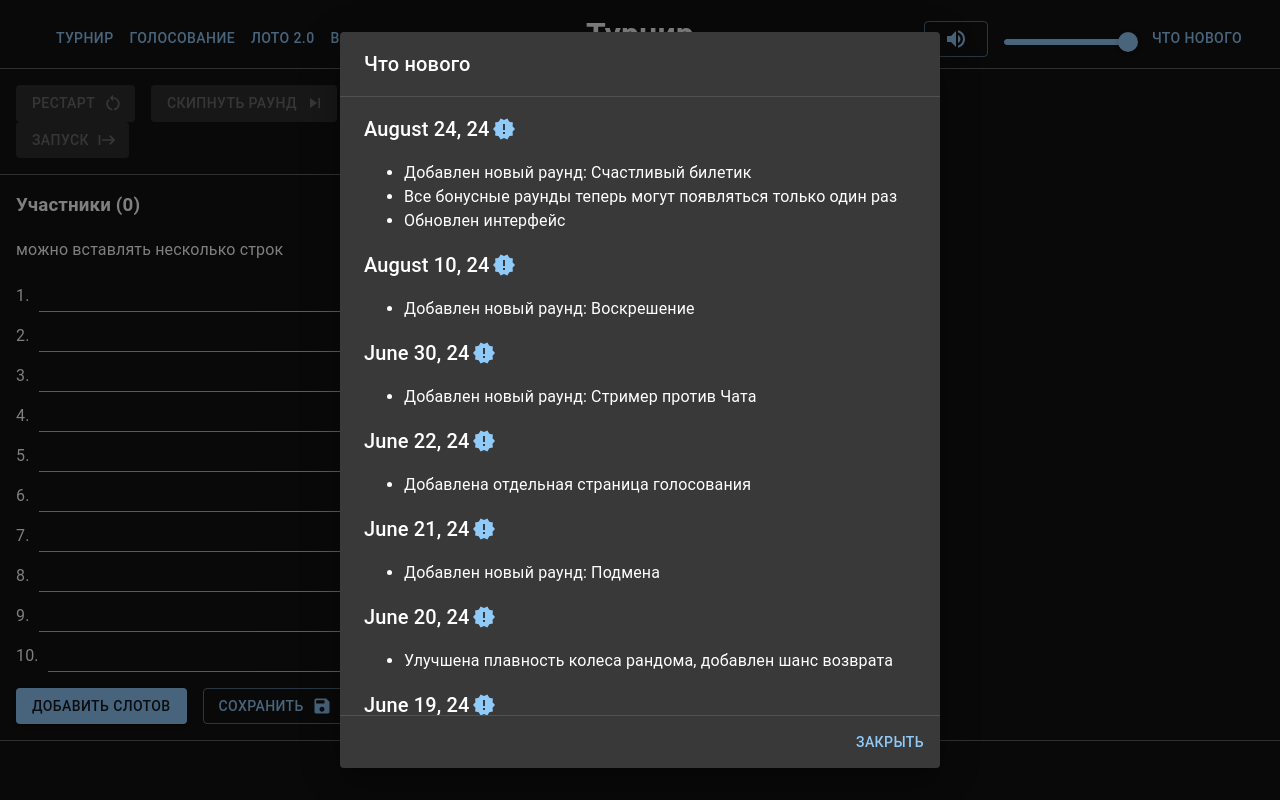
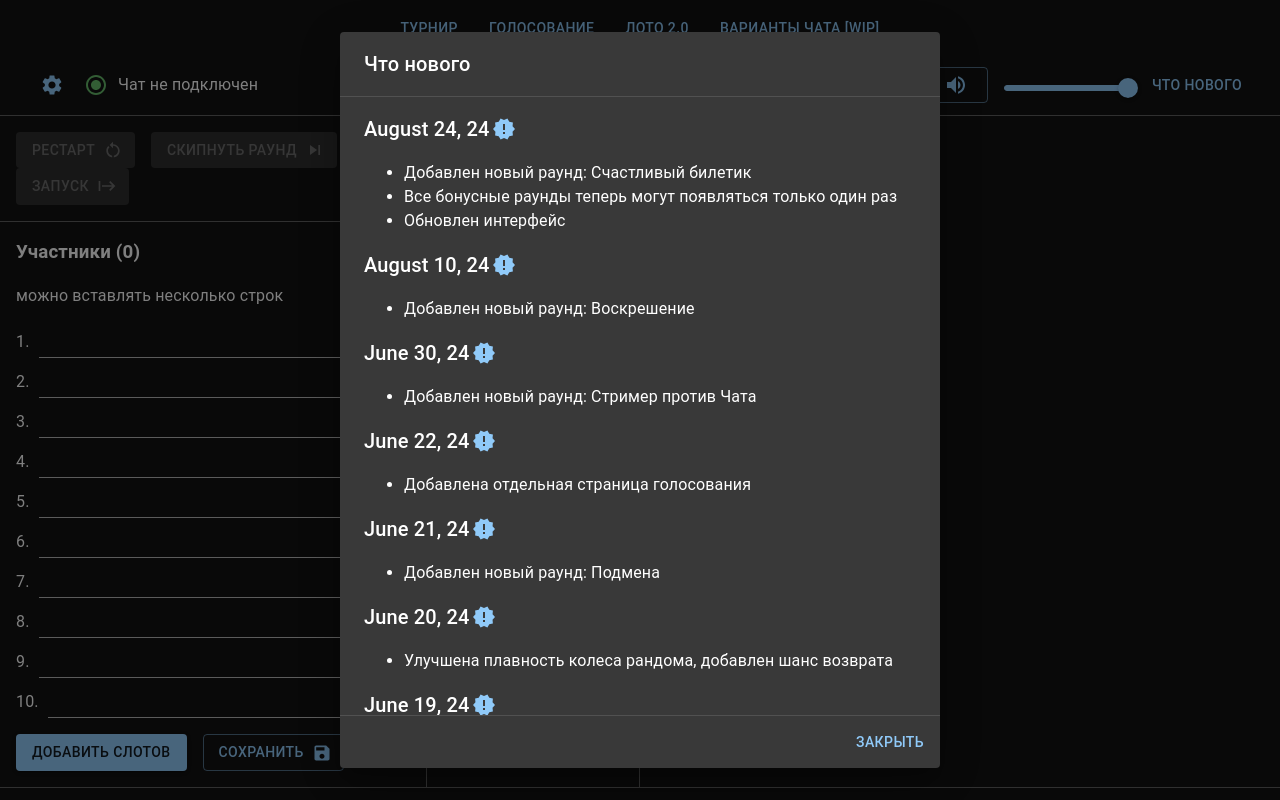
Before and after one commit to maximvl/turnir, a React (Vite) app: page / in a window 1280 px wide. Built offline with nearby package versions, Linux system fonts and the light colour scheme.

Commit message:
Add chat connection button

```diff
--- /dev/null
+++ b/src/common/ChatConnectionButton.tsx
@@ -0,0 +1,80 @@
+import { Error, RadioButtonChecked, Settings } from '@mui/icons-material'
+import {
+  Box,
+  Button,
+  Dialog,
+  DialogActions,
+  DialogContent,
+  DialogTitle,
+  FormControl,
+  Input,
+  InputLabel,
+  MenuItem,
+  Select,
+} from '@mui/material'
+import { useState } from 'react'
+
+type Props = {}
+
+type ServerType = 'twitch.tv' | 'vkvideo.ru'
+
+export default function ChatConnectionButton(props: Props) {
+  const [open, setOpen] = useState(false)
+  const [channel, setChannel] = useState<string | null>(null)
+  const [server, setServer] = useState<string | null>(null)
+
+  const [isConnected, setIsConnected] = useState(true)
+
+  let statusMessage = 'Чат не подключен'
+  if (channel && server) {
+    statusMessage = `${server}/${channel}`
+  }
+
+  return (
+    <Box>
+      <Box display="flex" alignItems="center">
+        <Button onClick={() => setOpen(true)}>
+          <Settings />
+        </Button>
+        {isConnected ? (
+          <Box display="flex" alignItems="center">
+            <RadioButtonChecked color="success" sx={{ marginRight: '10px' }} />
+            {statusMessage}
+          </Box>
+        ) : (
+          <Box display="flex" alignItems="center">
+            <Error color="error" sx={{ marginRight: '10px' }} />
+            {statusMessage}
+          </Box>
+        )}
+      </Box>
+      <Dialog open={open}>
+        <DialogTitle>Подключение к чату</DialogTitle>
+        <DialogContent sx={{ padding: '20px' }}>
+          <FormControl fullWidth sx={{ marginTop: '10px' }}>
+            <InputLabel>Сервер</InputLabel>
+            <Select
+              onChange={(e) => setServer(e.target.value as ServerType)}
+              value={server}
+              label="Сервер"
+            >
+              <MenuItem value="twitch.tv">twitch.tv</MenuItem>
+              <MenuItem value="vkvideo.ru">vkvideo.ru</MenuItem>
+            </Select>
+          </FormControl>
+          <Box display="flex" alignItems="baseline" sx={{ marginTop: '10px' }}>
+            <Input
+              placeholder="канал"
+              onChange={(e) => setChannel(e.target.value)}
+              sx={{ marginTop: '10px', marginRight: '20px' }}
+            />
+            <Button variant="contained">Подключиться</Button>
+          </Box>
+        </DialogContent>
+        <DialogActions>
+          <Button onClick={() => setOpen(false)}>Закрыть</Button>
+        </DialogActions>
+      </Dialog>
+    </Box>
+  )
+}
--- a/src/common/MainMenu.tsx
+++ b/src/common/MainMenu.tsx
@@ -5,6 +5,7 @@ import { MusicContext } from './hooks/MusicContext'
 import { useContext } from 'react'
 import { useNavigate } from 'react-router-dom'
 import { MusicType } from '@/pages/turnir/types'
+import ChatConnectionButton from './ChatConnectionButton'
 
 type Props = {
   title: string
@@ -38,23 +39,32 @@ export default function MainMenu({ title }: Props) {
 
   return (
     <Box paddingTop={'10px'}>
+      <Box textAlign="center" marginBottom="10px">
+        <Button onClick={openTurnirPage} sx={{ marginRight: '15px' }}>
+          Турнир
+        </Button>
+        <Button onClick={openVotingPage} sx={{ marginRight: '15px' }}>
+          Голосование
+        </Button>
+        <Button onClick={openLotoPage} sx={{ marginRight: '15px' }}>
+          Лото 2.0
+        </Button>
+        <Button onClick={openChatOptionsPage}>Варианты чата [WIP]</Button>
+      </Box>
       <Box
         marginTop={'10px'}
         sx={{
           textAlign: 'left',
           float: 'left',
           position: 'absolute',
-          paddingLeft: 6,
+          paddingLeft: '20px',
           display: 'flex',
           justifyContent: 'space-between',
           width: '100%',
         }}
       >
         <Box display="flex">
-          <Button onClick={openTurnirPage}>Турнир</Button>
-          <Button onClick={openVotingPage}>Голосование</Button>
-          <Button onClick={openLotoPage}>Лото 2.0</Button>
-          <Button onClick={openChatOptionsPage}>Варианты чата</Button>
+          <ChatConnectionButton />
         </Box>
         <Box display="flex" marginRight={'30px'}>
           <Box display="flex" alignItems="flex-end" width="220px">
```
